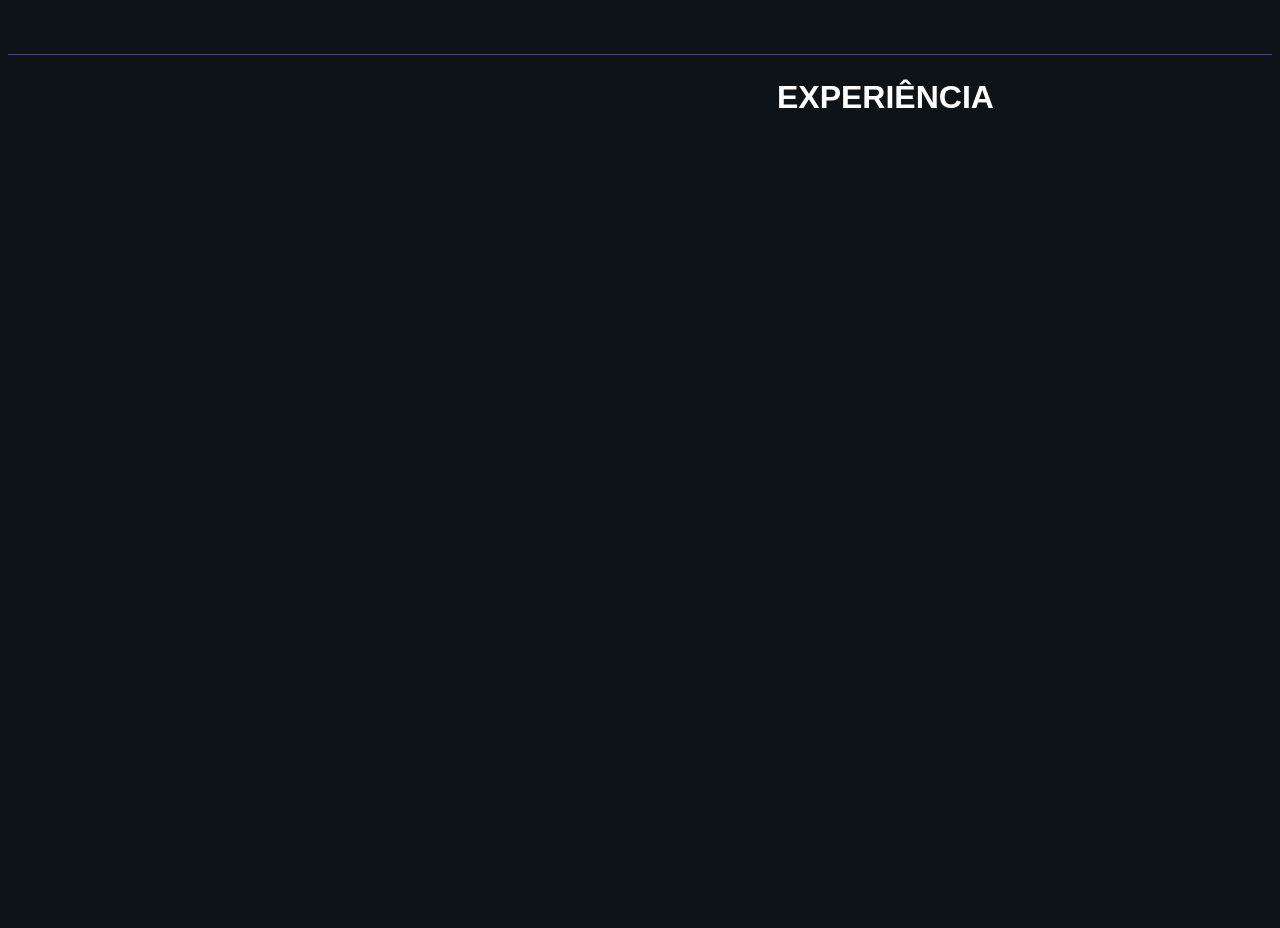
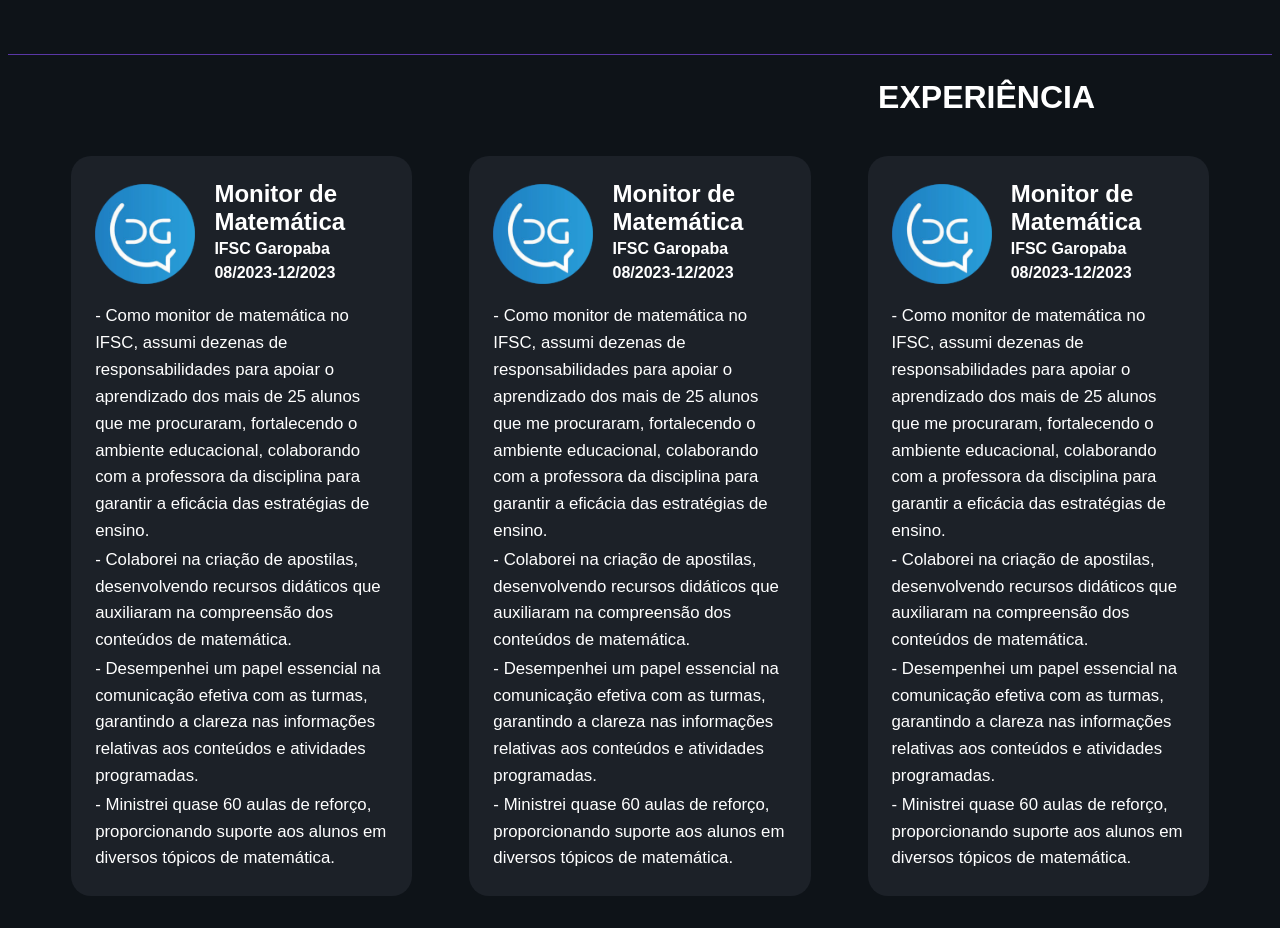
Before and after one commit to Thiago0808/portfolio, a React (Vite) app: page / in a window 1280 px wide. Shown: the part 1380-2308 px from the top of the page. Before the commit the page ends 1520 px from the top, so only its background shows below. Built offline with nearby package versions, Linux system fonts and the light colour scheme; a web font is replaced by a local one.

Commit message:
feat: Finalizada base da seção Experiência

```diff
--- /dev/null
+++ b/src/components/ExperienceCard/index.tsx
@@ -0,0 +1,34 @@
+import "./style.css";
+
+interface ExperienceCardProps {
+  title: string;
+  place: string;
+  duration: string;
+  image: string;
+  paragraphs: string[];
+}
+
+function ExperienceCard({ title, place, duration, image, paragraphs }: ExperienceCardProps) {
+  return (
+    <div className="experience-card-container">
+      <div className="experience-card">
+        <div className="top-row">
+          <img src={image} alt={`${place} logo`} className="experience-img" />
+          <div className="experience-header">
+            <h3>{title}</h3>
+            <p><strong>{place}</strong></p>
+            <p><strong>{duration}</strong></p>
+          </div>
+        </div>
+
+        <div className="bottom-content">
+          {paragraphs.map((text, index) => (
+            <p key={index}>- {text}</p>
+          ))}
+        </div>
+      </div>
+    </div>
+  );
+}
+
+export default ExperienceCard;
--- /dev/null
+++ b/src/components/ExperienceCard/style.css
@@ -0,0 +1,61 @@
+.experience-card-container {
+  display: flex;
+  justify-content: center;
+  margin: 1.5rem 0;
+  width: 100%;
+}
+
+.experience-card {
+  background-color: #1C2128;
+  color: white;
+  border-radius: 20px;
+  padding: 1.5rem;
+  max-width: 900px;
+  display: flex;
+  flex-direction: column;
+  gap: 1rem;
+}
+
+.top-row {
+  display: flex;
+  align-items: center;
+  gap: 1.2rem;
+}
+
+.experience-img {
+  width: 100px;
+  height: 100px;
+  object-fit: contain;
+  background-color: #1C2128;
+}
+
+.experience-header h3 {
+  margin: 0;
+  font-size: 1.5rem;
+}
+
+.experience-header p {
+  margin: 0.2rem 0;
+  line-height: 1.3;
+}
+
+.bottom-content {
+  display: flex;
+  flex-direction: column;
+  font-size: 1.05rem;
+  gap: 0.1rem;
+  line-height: 1.6;
+}
+
+.bottom-content p{
+  margin: 0;
+}
+
+/* Responsivo */
+@media (max-width: 600px) {
+  .top-row {
+    flex-direction: column;
+    text-align: center;
+    gap: 0.5rem;
+  }
+}
--- a/src/sections/experience/index.tsx
+++ b/src/sections/experience/index.tsx
@@ -1,6 +1,7 @@
 import './style.css'
 import "react-responsive-carousel/lib/styles/carousel.min.css";
 import SectionTitle from '../../components/SectionTitle';
+import ExperienceCard from '../../components/ExperienceCard';
 
 function Experience() {
 
@@ -9,23 +10,47 @@ function Experience() {
       place: 'IFSC Garopaba',
       title: "Monitor de Matemática",
       duration: "08/2023-12/2023",
-      paragraph: [
-        'Algoritmos e Lógica de Programação',
-        'Banco de Dados',
-        'Empreendedorismo',
-        'Inglês Aplicado',
+      paragraphs: [
+        'Como monitor de matemática no IFSC, assumi dezenas de responsabilidades para apoiar o aprendizado dos mais de 25 alunos que me procuraram, fortalecendo o ambiente educacional, colaborando com a professora da disciplina para garantir a eficácia das estratégias de ensino.',
+        'Colaborei na criação de apostilas, desenvolvendo recursos didáticos que auxiliaram na compreensão dos conteúdos de matemática.',
+        'Desempenhei um papel essencial na comunicação efetiva com as turmas, garantindo a clareza nas informações relativas aos conteúdos e atividades programadas.',
+        'Ministrei quase 60 aulas de reforço, proporcionando suporte aos alunos em diversos tópicos de matemática.',
       ],
-      image: "/src/assets/img/faculmatch.png",
+      image: "/src/assets/img/experience-dg.png",
+    },
+    {
+      place: 'IFSC Garopaba',
+      title: "Monitor de Matemática",
+      duration: "08/2023-12/2023",
+      paragraphs: [
+        'Como monitor de matemática no IFSC, assumi dezenas de responsabilidades para apoiar o aprendizado dos mais de 25 alunos que me procuraram, fortalecendo o ambiente educacional, colaborando com a professora da disciplina para garantir a eficácia das estratégias de ensino.',
+        'Colaborei na criação de apostilas, desenvolvendo recursos didáticos que auxiliaram na compreensão dos conteúdos de matemática.',
+        'Desempenhei um papel essencial na comunicação efetiva com as turmas, garantindo a clareza nas informações relativas aos conteúdos e atividades programadas.',
+        'Ministrei quase 60 aulas de reforço, proporcionando suporte aos alunos em diversos tópicos de matemática.',
+      ],
+      image: "/src/assets/img/experience-dg.png",
+    },
+    {
+      place: 'IFSC Garopaba',
+      title: "Monitor de Matemática",
+      duration: "08/2023-12/2023",
+      paragraphs: [
+        'Como monitor de matemática no IFSC, assumi dezenas de responsabilidades para apoiar o aprendizado dos mais de 25 alunos que me procuraram, fortalecendo o ambiente educacional, colaborando com a professora da disciplina para garantir a eficácia das estratégias de ensino.',
+        'Colaborei na criação de apostilas, desenvolvendo recursos didáticos que auxiliaram na compreensão dos conteúdos de matemática.',
+        'Desempenhei um papel essencial na comunicação efetiva com as turmas, garantindo a clareza nas informações relativas aos conteúdos e atividades programadas.',
+        'Ministrei quase 60 aulas de reforço, proporcionando suporte aos alunos em diversos tópicos de matemática.',
+      ],
+      image: "/src/assets/img/experience-dg.png",
     },
   ]
 
   return (
     <div className="experience" id="experiencia">
       <SectionTitle title={"EXPERIÊNCIA"} positioning='mid-right'/>
-      <div className="formations">
+      <div className="experiences-div">
           {cardsData.map((card, index) => (
-            <div key={index}>
-              {/* <ExpansiveCard {...card} /> */}
+            <div className='experience-div' key={index}>
+              <ExperienceCard {...card} />
             </div>
           ))}
       </div>
--- a/src/sections/experience/style.css
+++ b/src/sections/experience/style.css
@@ -3,21 +3,32 @@
     flex-direction: column;
     justify-content: center;
     align-items: center;
-    width: 70%;
+    width: 90%;
 }
 
-.formations{
+.experiences-div{
   width: 100%;
+  display: flex;
+  flex-direction: row;
+  justify-content: space-between;
+  flex-wrap: wrap;
 }
 
-@media (max-width: 1000px) {
-  .education{
-      width: 90%;
+.experience-div{
+  max-width: 30%;
+}
+
+@media (max-width: 1100px) {
+  .experience-div{
+    max-width: 45%;
   }
 }
 
-@media (max-width: 600px) {
-  .education{
-      width: 100%;
+@media (max-width: 750px) {
+  .experience-div{
+    max-width: 95%;
+  }
+  .experiences-div{
+    justify-content: center;
   }
 }
```
Also changed, not shown: src/assets/img/experience-dg.png (added).
